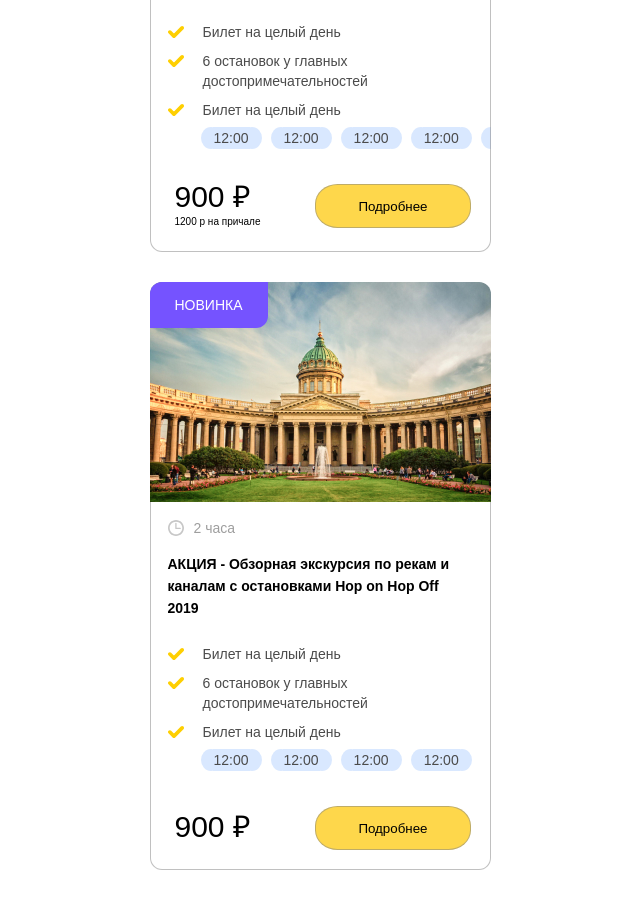
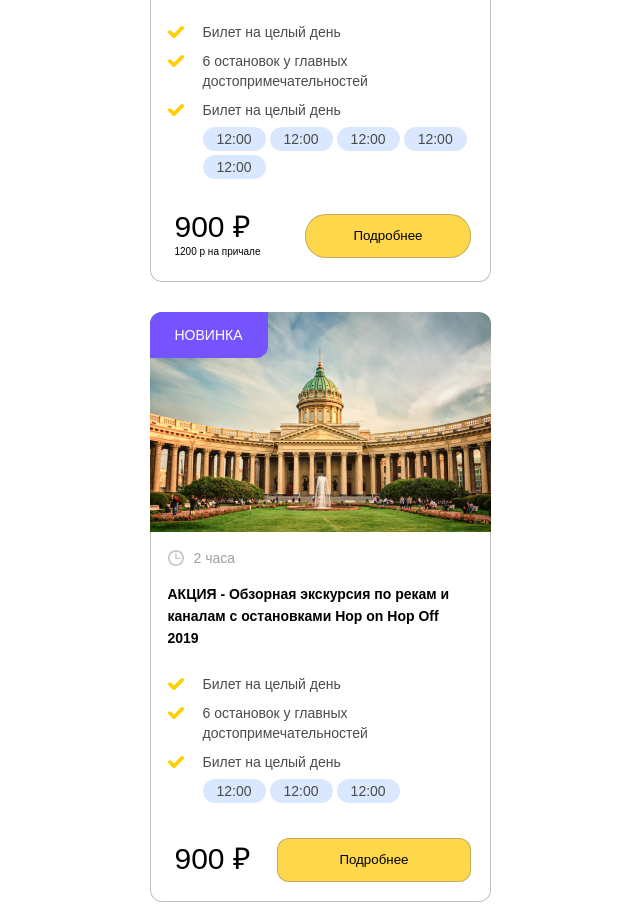
Before and after one commit to JWD1990/newatrip_test_task, a plain HTML site: page index.html in a window 1280 px wide. Shown: the part 348-1258 px from the top of the page, without its empty margins (320-960 px from the left). Before the commit the page ends 1226 px from the top, so only its background shows below. Drawn offline with Linux system fonts and the light colour scheme.

Commit message:
Мобильная вёрстка карточки - правка наркомании с border-radius и всеми вытекающими - добавлен ещё один стиль для кнопки "Подробнее" (по ширине) - добавлен перенос flex-items для блока доступного времени отправок

```diff
--- a/index.html
+++ b/index.html
@@ -38,25 +38,13 @@
 				<li class="card__applies-row">6 остановок у главных достопримечательностей</li>
 				<li class="card__applies-row card__available-times-row">
 					<span class="applies-row__text">Билет на целый день</span>
-					<!-- блок с доступным временем посадки -->
-					<ul class="card__available-times-block card__available-times-block_hiddenn">
-						<li class="available-time-item entity-with-full-rounded-sides">
-							<span class="available-time-item__text">12:00</span>
-						</li>
-						<li class="available-time-item entity-with-full-rounded-sides">
-							<span class="available-time-item__text">12:00</span>
-						</li>
-						<li class="available-time-item entity-with-full-rounded-sides">
-							<span class="available-time-item__text">12:00</span>
-						</li>
-						<li class="available-time-item entity-with-full-rounded-sides">
-							<span class="available-time-item__text">12:00</span>
-						</li>
-						<li class="available-time-item entity-with-full-rounded-sides">
-							<span class="available-time-item__text">12:00</span>
-						</li>
+					<ul class="card__available-times-block hidded-entityy">
+						<li class="card__available-time-item">12:00</li>
+						<li class="card__available-time-item">12:00</li>
+						<li class="card__available-time-item">12:00</li>
+						<li class="card__available-time-item">12:00</li>
+						<li class="card__available-time-item">12:00</li>
 					</ul>
-					<!-- блок с доступным временем посадки - конец -->
 				</li>
 			</ul>
 			<!-- блок цены и кнопки доп инфы -->
@@ -66,8 +54,11 @@
 					<div class="card__price-at-the-pier">1200 р на причале</div>
 				</div>
 				<div class="card__more-info-btn-block">
-					<button class="card__more-info-btn entity-with-rounded-sides more-info-btn_theme_border-decore">
-						<span class="more-info-btn__text more-info-btn__text_theme_border-dcor-for-btn">Подробнее</span>
+					<button class="
+						card__more-info-btn more-info-btn_theme_border-decore
+						more-info-btn_theme_border-rounded-type-1 more_info-btn_theme_wide-1
+					">
+						Подробнее
 					</button>
 				</div>
 			</div>
@@ -101,22 +92,11 @@
 				<li class="card__applies-row">6 остановок у главных достопримечательностей</li>
 				<li class="card__applies-row card__available-times-row">
 					<span class="applies-row__text">Билет на целый день</span>
-					<!-- блок с доступным временем посадки -->
-					<ul class="card__available-times-block card__available-times-block_hiddenn">
-						<li class="available-time-item entity-with-full-rounded-sides">
-							<span class="available-time-item__text">12:00</span>
-						</li>
-						<li class="available-time-item entity-with-full-rounded-sides">
-							<span class="available-time-item__text">12:00</span>
-						</li>
-						<li class="available-time-item entity-with-full-rounded-sides">
-							<span class="available-time-item__text">12:00</span>
-						</li>
-						<li class="available-time-item entity-with-full-rounded-sides">
-							<span class="available-time-item__text">12:00</span>
-						</li>
+					<ul class="card__available-times-block hidded-entityy">
+						<li class="card__available-time-item">12:00</li>
+						<li class="card__available-time-item">12:00</li>
+						<li class="card__available-time-item">12:00</li>
 					</ul>
-					<!-- блок с доступным временем посадки - конец -->
 				</li>
 			</ul>
 			<!-- блок цены и кнопки доп инфы -->
@@ -126,8 +106,11 @@
 					<div class="card__price-at-the-pier"></div>
 				</div>
 				<div class="card__more-info-btn-block">
-					<button class="card__more-info-btn entity-with-rounded-sides more-info-btn_theme_border-decore">
-						<span class="more-info-btn__text more-info-btn__text_theme_border-dcor-for-btn">Подробнее</span>
+					<button class="
+						card__more-info-btn more-info-btn_theme_border-decore
+						more-info-btn_theme_border-rounded-type-2 more_info-btn_theme_wide-2
+					">
+						Подробнее
 					</button>
 				</div>
 			</div>
--- a/scss/main.scss
+++ b/scss/main.scss
@@ -58,34 +58,8 @@ p {
 	}
 }
 
-.entity-with-rounded-sides,
-.entity-with-full-rounded-sides {
-	position: relative;
-
-	&:before,
-	&:after {
-		content: '';
-    position: absolute;
-    top: 50%;
-		transform: translateY(-50%);
-		height: 100%;
-		border: 0 solid transparent;
-		z-index: -1;
-	}
-}
-
-.entity-with-rounded-sides {
-	&:before,
-	&:after {
-		border-radius: 45%;
-	}
-}
-
-.entity-with-full-rounded-sides {
-	&:before,
-	&:after {
-		border-radius: 50%;
-	}
+.hidded-entity {
+	display: none !important;
 }
 
 /////////////////
@@ -164,27 +138,17 @@ p {
 .card__available-times-block {
 	list-style-type: none;
 	display: flex;
-	column-gap: 13px;
+	gap: 4px;
 	padding: 0;
-
-	&_hidden {
-		display: none;
-	}
+	flex-wrap: wrap;
 }
 
-.available-time-item {
-	padding: 0 10px;
-
-	&:before {
-    left: -2px;
-    background-color: v.$available-time-item;
-    width: 20px;
-	}
-	&:after {
-    right: -2px;
-    background-color: v.$available-time-item;
-    width: 20px;
-	}
+.card__available-time-item {
+	line-height: 24px;
+	background-color: #D9E8FF;
+	border: 0 solid transparent;
+	border-radius: 12px;
+	padding: 0 14px;
 }
 
 .available-time-item__text {
@@ -224,52 +188,28 @@ p {
 
 .card__more-info-btn {
 	background-color: v.$accent;
-	border: none;
-	padding: 0;
-	margin-right: 23px;
+	line-height: 44px;
 }
 
-.more-info-btn_theme_border-decore {
-	&:before,
-	&:after {
-    background-color: #FED74B;
-    width: 50px;
-    border: 1px solid rgba(130, 130, 130, 0.5);
-    box-sizing: border-box;
-	}
-
-	&:before {
-		left: -23px;
-	}
-	&:after {
-		right: -23px;
-	}
+.more_info-btn_theme_wide-1 {
+	padding: 0 48px;
 }
 
-.more-info-btn__text {
-	padding: 0 20px;
-	min-height: 44px;
-	display: flex;
-	align-items: center;
+.more_info-btn_theme_wide-2 {
+	padding: 0 62px;
 }
 
-.more-info-btn__text_theme_border-dcor-for-btn {
-	position: relative;
+// чтобы можно было применить без проблем
+// скругление через border
+.more-info-btn_theme_border-decore {
+	box-shadow: inset 0 0 0 1px rgb(130 130 130 / 50%);
+}
 
-	&:before,
-	&:after {
-		content: '';
-		position: absolute;
-		left: 0;
-		width: 100%;
-		height: 1px;
-		background-color: rgba(130, 130, 130, 0.5);
-	}
-
-	&:before {
-		top: 0;
-	}
-	&:after {
-		bottom: 0;
-	}
+.more-info-btn_theme_border-rounded-type-1 {
+	border: 0 solid transparent;
+	border-radius: 21px;
 }
+.more-info-btn_theme_border-rounded-type-2 {
+	border: 0 solid transparent;
+	border-radius: 12px;
+}
```
Also changed, not shown: css/main.css.
